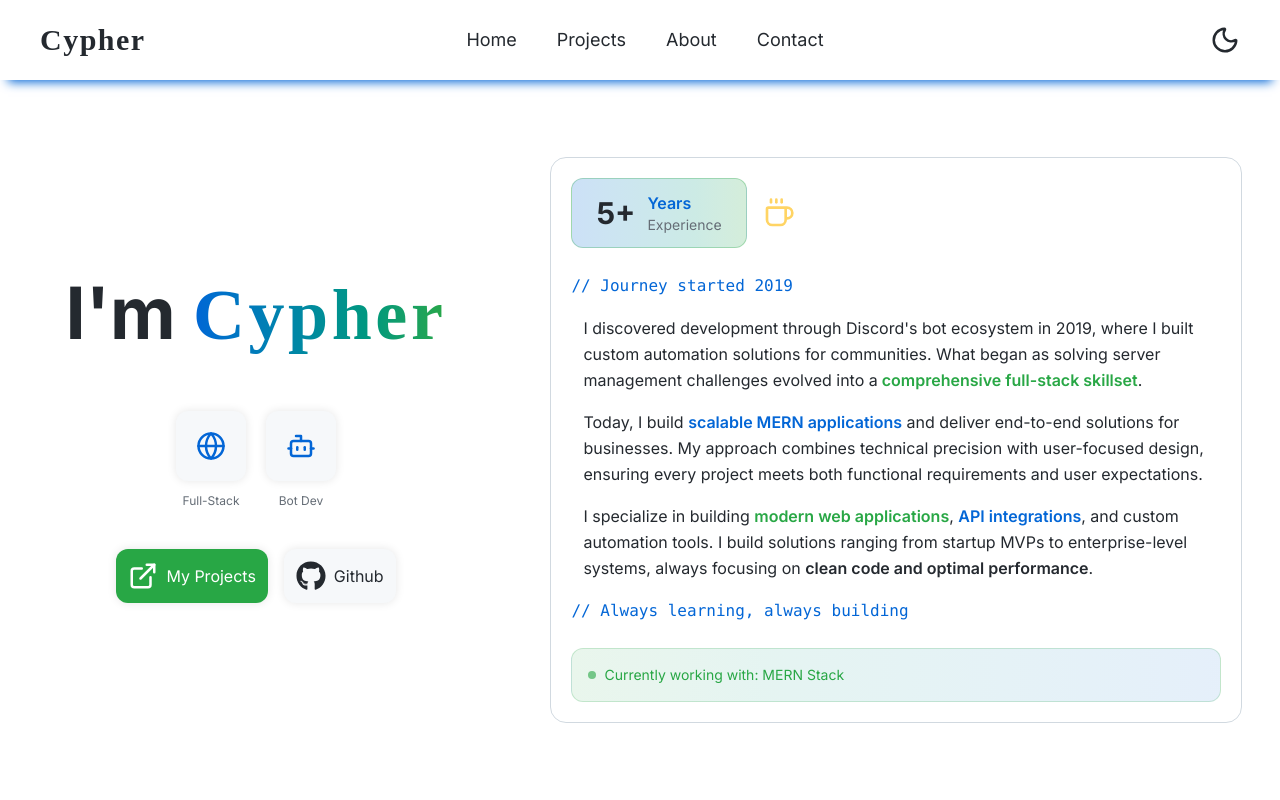
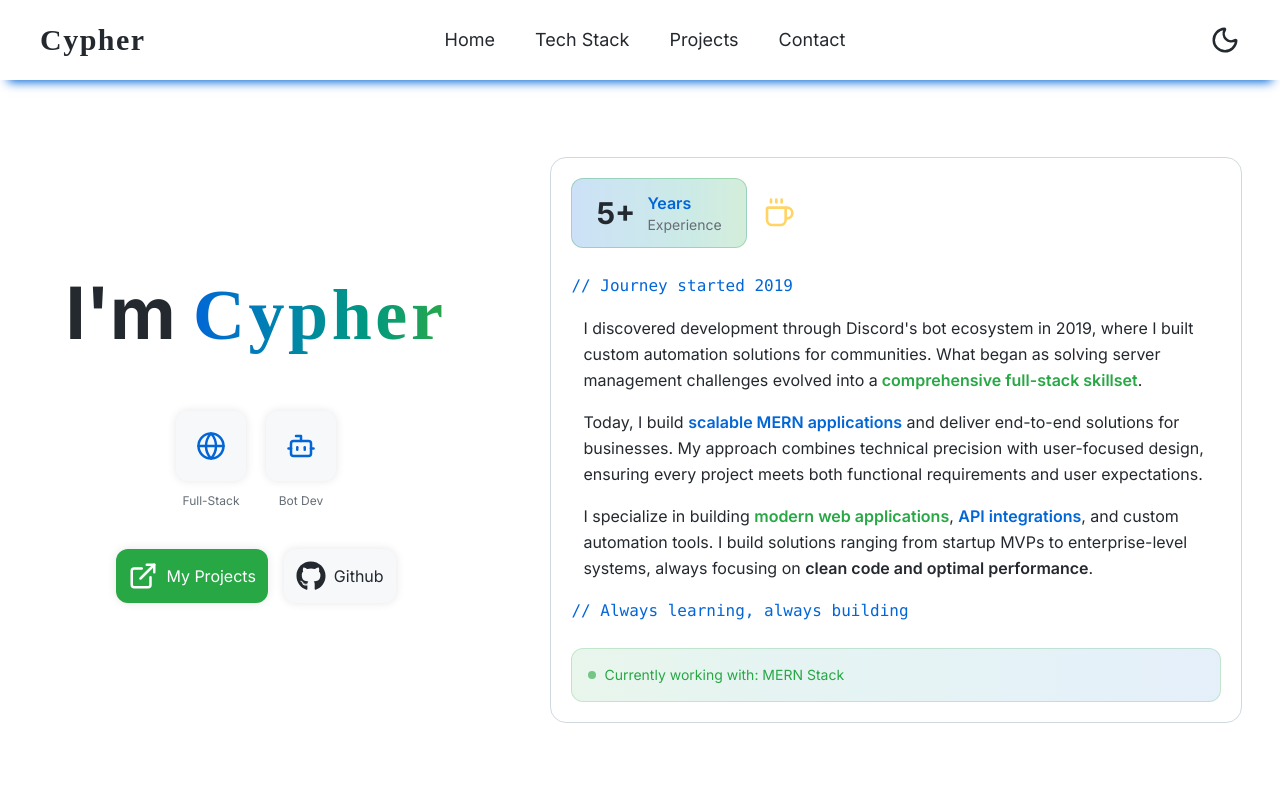
Before and after one commit to ShahabCypher/ShahabCypher, a React (Vite) app in the folder frontend/: page / in a window 1280 px wide. Shown: the top 800 px of the page. Built offline with nearby package versions, Linux system fonts and the light colour scheme; a web font is replaced by a local one.

Commit message:
fixed navbar buttons scroll

```diff
--- a/frontend/src/components/templates/HeroSection.jsx
+++ b/frontend/src/components/templates/HeroSection.jsx
@@ -1,6 +1,5 @@
 import { ExternalLink, Globe, Bot, Coffee } from "lucide-react";
 import { FaGithub } from "react-icons/fa";
-import { Link } from "react-router-dom";
 
 const HeroSection = () => {
   const techIcons = [
@@ -9,7 +8,10 @@ const HeroSection = () => {
   ];
 
   return (
-    <div className="flex flex-col lg:flex-row items-center lg:justify-around lg:min-h-[calc(100vh-5rem)] w-full">
+    <section
+      id="home"
+      className="flex flex-col lg:flex-row items-center lg:justify-around lg:min-h-[calc(100vh-5rem)] w-full"
+    >
       <div className="flex flex-col justify-center items-center h-full w-full lg:w-2/5">
         <h1 className="text-6xl lg:text-7xl font-bold my-15 lg:mt-0 select-none">
           I'm{" "}
@@ -34,12 +36,12 @@ const HeroSection = () => {
 
         {/* Buttons */}
         <div className="flex items-center justify-center gap-4 mt-10 mb-15 lg:mb-0 w-full">
-          <Link
-            to="/projects"
+          <a
+            href="#projects"
             className="flex items-center gap-2 bg-success-green dark:bg-matrix-green text-white dark:text-dark-gray p-3 rounded-xl shadow-hero-card hover:shadow-success-green dark:hover:shadow-matrix-green transition-all duration-300"
           >
             <ExternalLink size={30} /> My Projects
-          </Link>
+          </a>
           <a
             href="https://github.com/ShahabCypher"
             target="_blank"
@@ -132,7 +134,7 @@ const HeroSection = () => {
           </div>
         </div>
       </div>
-    </div>
+    </section>
   );
 };
 
--- a/frontend/src/components/templates/SkillsSection.jsx
+++ b/frontend/src/components/templates/SkillsSection.jsx
@@ -7,7 +7,10 @@ const SkillsSection = () => {
   const [selectedCategory, setSelectedCategory] = useState("All");
 
   return (
-    <div className="flex flex-col items-center justify-center mt-25 w-full">
+    <section
+      id="stack"
+      className="flex flex-col items-center justify-center pt-25 w-full"
+    >
       <h1 className="text-4xl lg:text-5xl font-bold">
         My{" "}
         <span className="bg-gradient-to-r from-professional-blue to-success-green dark:from-cyber-blue dark:to-matrix-green bg-clip-text text-transparent">
@@ -33,7 +36,7 @@ const SkillsSection = () => {
           <CategorySkills selectedCategory={selectedCategory} />
         </div>
       </div>
-    </div>
+    </section>
   );
 };
 
--- a/frontend/src/layout/Header.jsx
+++ b/frontend/src/layout/Header.jsx
@@ -1,4 +1,3 @@
-import React from "react";
 import { Link } from "react-router-dom";
 import { Moon, Sun, Menu, X } from "lucide-react";
 
@@ -10,20 +9,45 @@ const Header = () => {
   const { isOpen, toggle, close } = useMobileMenu();
 
   const navigationItems = [
-    { to: "/", label: "Home" },
-    { to: "/projects", label: "Projects" },
-    { to: "/about", label: "About" },
-    { to: "/contact", label: "Contact" },
+    { to: "#home", label: "Home" },
+    { to: "#stack", label: "Tech Stack" },
+    { to: "#projects", label: "Projects" },
+    { to: "#contact", label: "Contact" },
   ];
 
+  const handleSmoothScroll = (e, targetId) => {
+    e.preventDefault();
+    const element = document.querySelector(targetId);
+    if (element) {
+      if (targetId === "#home") {
+        window.scrollTo({
+          top: 0,
+          behavior: "smooth",
+        });
+      } else {
+        const elementRect = element.getBoundingClientRect();
+        const absoluteElementTop = elementRect.top + window.scrollY;
+        const middle = absoluteElementTop - 20;
+
+        window.scrollTo({
+          top: middle,
+          behavior: "smooth",
+        });
+      }
+    }
+  };
+
   const NavLink = ({ to, label, onClick }) => (
-    <Link
-      to={to}
-      onClick={onClick}
+    <a
+      href={to}
+      onClick={(e) => {
+        handleSmoothScroll(e, to);
+        if (onClick) onClick();
+      }}
       className="hover:text-professional-blue dark:hover:text-cyber-blue transition-colors duration-200 block py-2 md:py-0"
     >
       {label}
-    </Link>
+    </a>
   );
 
   return (
```
